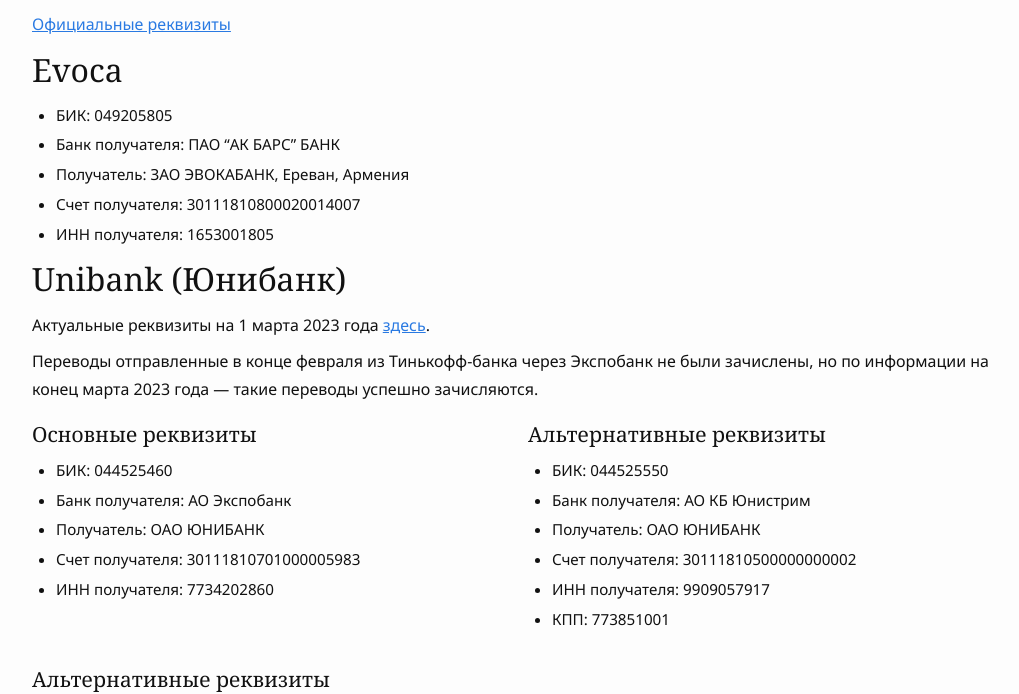
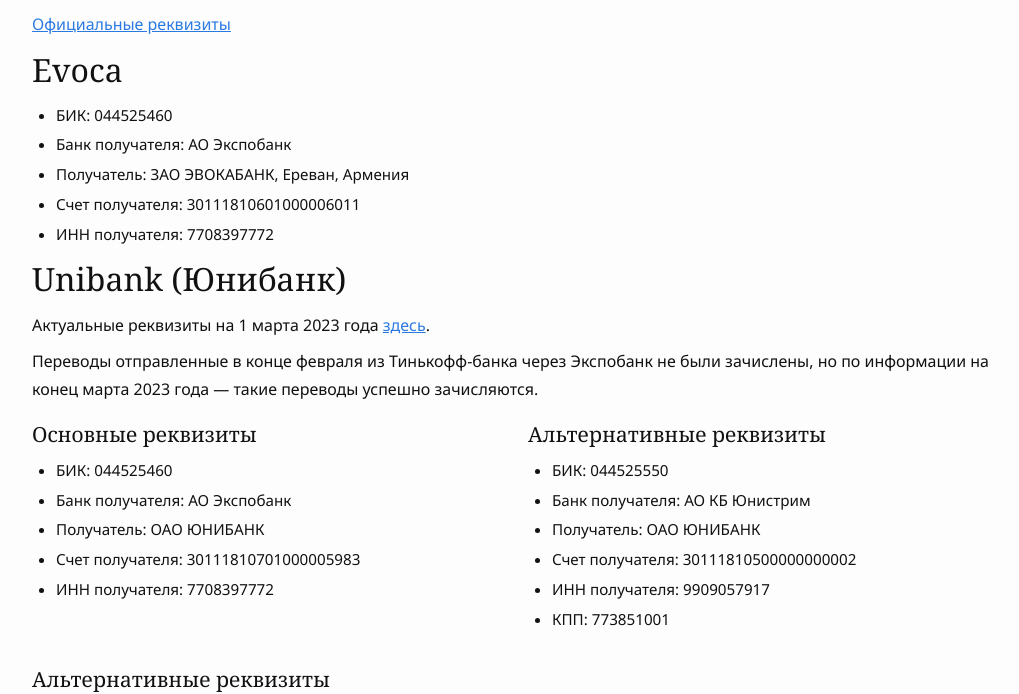
Before and after one commit to haywiki/haywiki.github.io, a Jekyll site: the page built from money/bank-examples.md, in a window 1280 px wide and 1400 px high, scrolled down 2655 px. Shown: the part 155-849 px from the top of the window, without its empty margins (128-1147 px from the left). Built offline with Jekyll 4.4.1, drawn with Linux system fonts in a browser that asks for light colours; nearby versions of some CDN libraries; a script that is not in the unit is left out; some of the changed text lies outside the part shown.

Commit message:
новые реквизиты рублевых переводов

```diff
--- a/money/bank-examples.md
+++ b/money/bank-examples.md
@@ -156,11 +156,11 @@
 
 ## Evoca
 
-- БИК: 049205805
-- Банк получателя: ПАО "АК БАРС" БАНК
+- БИК: 044525460
+- Банк получателя: АО Экспобанк
 - Получатель: ЗАО ЭВОКАБАНК, Ереван, Армения
-- Счет получателя: 30111810800020014007
-- ИНН получателя: 1653001805
+- Счет получателя: 30111810601000006011
+- ИНН получателя: 7708397772
 
 ## Unibank (Юнибанк)
 
@@ -177,7 +177,7 @@
 - Банк получателя: АО Экспобанк
 - Получатель: ОАО ЮНИБАНК
 - Счет получателя: 30111810701000005983
-- ИНН получателя: 7734202860
+- ИНН получателя: 7708397772
 
 </div>
 <div class="card">
@@ -268,6 +268,13 @@
 - Получатель: ОАО Араратбанк, Армения
 - КПП: 165601001
 
+- БИК: 044525922
+- Банк получателя: АО Банк Интеза
+- Счёт получателя: 30111810310000006981
+- ИНН получателя: 7708022300
+- Получатель: ОАО Араратбанк, Армения
+- КПП: 770601001
+
 </div>
 </div>
 
```
